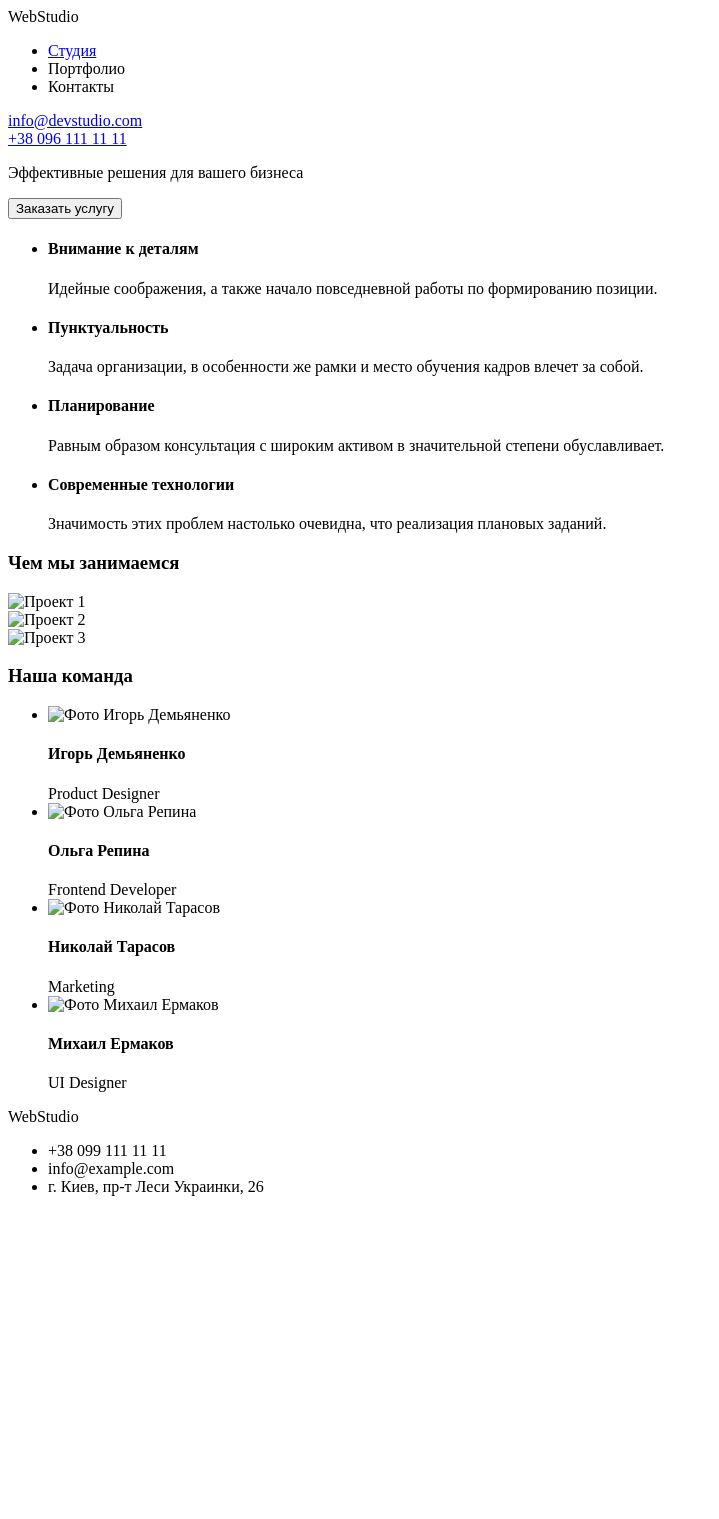
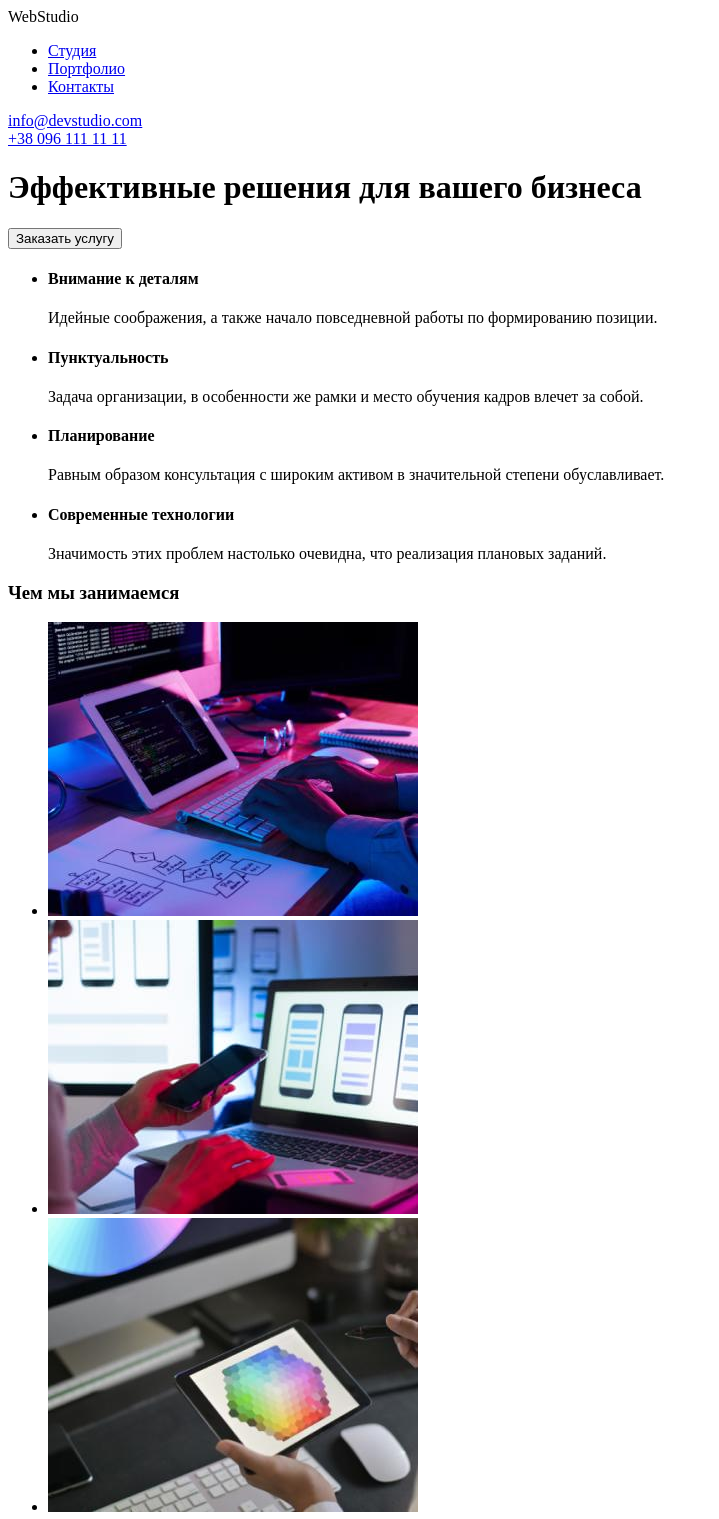
Before and after one commit to Vladyslav-Kruchok/goit-markup-hw-01, a plain HTML site: page index.html in a window 1280 px wide. Shown: the top 1519 px of the page, without its empty margins (0-719 px from the left). Before the commit the page ends 1212 px from the top, so only its background shows below. Drawn offline with Linux system fonts and the light colour scheme.

Commit message:
5.Add photo, some corrections
5.Add photo, some corrections

```diff
--- a/index.html
+++ b/index.html
@@ -20,18 +20,13 @@
             <!-- web-stud-menu -->
             <nav>
                 <ul>
-                    <li>
-                        <a href="#">
-                            <span>Студия</span>
-                        </a>
-                    </li>
-                    <li>
-                        <span>Портфолио</span>
-                    </li>
-                    <li>
-                        <span>Контакты</span>
-                    </li>
+                    <li><a href="#"><span>Студия</span></a></li>
+                    <li><a href="#"><span>Портфолио</span></a></li>
+                    <li><a href="#"><span>Контакты</span></a></li>
                 </ul>
+
+
+
             </nav>
             <!-- web-stud-contacts -->
             <div>
@@ -39,7 +34,7 @@
                     <a href="mailto:info@devstudio.com"><span>info@devstudio.com</span></a>
                 </div>
                 <div>
-                    <a href="tel:+38 096 111 11 11"><span>+38 096 111 11 11</span></a>
+                    <a href="tel:+380961111111"><span>+38 096 111 11 11</span></a>
                 </div>
             </div>
         </header>
@@ -48,8 +43,8 @@
             <!-- web-stud-main-content -->
             <div>
                 <!-- web-stud-main-content-header -->
-                <p>Эффективные решения для вашего бизнеса</p>
-                <button>Заказать услугу</button>
+                <h1>Эффективные решения для вашего бизнеса</h1>
+                <button type="button">Заказать услугу</button>
             </div>
             <!-- web-stud-main-content-peculiarity -->
             <div>
@@ -75,34 +70,45 @@
             <!-- web-stud-main-content-what-to-do -->
             <div>
                 <h3>Чем мы занимаемся</h3>
-                <div><img src="#" alt="Проект 1"></div>
-                <div><img src="#" alt="Проект 2"></div>
-                <div><img src="#" alt="Проект 3"></div>
+                <ul>
+                    <li><img src="./images/project_1.jpg" alt="Фото разаботки проекта" width="370" height="294"></li>
+                    <li><img src="./images/project_2.jpg" alt="Фото адаптации проекта к мобильным устройствам" width="370" height="294"></li>
+                    <li><img src="./images/project_3.jpg" alt="Фото подбора цветовой палитры проекта" width="370" height="294"></li>
+                </ul>
+
             </div>
-            <!-- web-stud-main-content-what-teams-container -->
+            <!-- web-stud-main-content-what-to-do-teams-container -->
             <div>
-                <!-- web-stud-main-content-what-teams -->
+                <!-- web-stud-main-content-what-to-do-teams -->
                 <h3>Наша команда</h3>
                 <ul>
                     <li>
-                        <img src="#" alt="Фото Игорь Демьяненко">
-                        <h4>Игорь Демьяненко</h4>
-                        <span>Product Designer</span>
+                        <img src="./images/poduct_designer_igord_demianenko.jpg" alt="Фото Игорь Демьяненко" width="270" height="260">
+                        <div>
+                            <h4><b>Игорь Демьяненко</b></h4>
+                            <p>Product Designer</p>
+                        </div>
                     </li>
                     <li>
-                        <img src="#" alt="Фото Ольга Репина">
-                        <h4>Ольга Репина</h4>
-                        <span>Frontend Developer</span>
+                        <img src="./images/frontend_developer_olha_repina.jpg" alt="Фото Ольга Репина" width="270" height="260">
+                        <div>
+                            <h4>Ольга Репина</h4>
+                            <p>Frontend Developer</p>
+                        </div>
                     </li>
                     <li>
-                        <img src="#" alt="Фото Николай Тарасов">
-                        <h4>Николай Тарасов</h4>
-                        <span>Marketing</span>
+                        <img src="./images/marketing_nikolay_tarasov.jpg" alt="Фото Николай Тарасов" width="270" height="260">
+                        <div>
+                            <h4>Николай Тарасов</h4>
+                            <p>Marketing</p>
+                        </div>
                     </li>
                     <li>
-                        <img src="#" alt="Фото Михаил Ермаков">
-                        <h4>Михаил Ермаков</h4>
-                        <span>UI Designer</span>
+                        <img src="./images/ui_designer_mykhail_ermakov.jpg" alt="Фото Михаил Ермаков" width="270" height="260">
+                        <div>
+                            <h4>Михаил Ермаков</h4>
+                            <p>UI Designer</p>
+                        </div>
                     </li>
                 </ul>
             </div>
@@ -114,13 +120,13 @@
                 Web<span>Studio</span>
             </div>
             <!-- web-stud-footer-contacts -->
-            <div>
+            <address>
                 <ul>
-                    <li>+38 099 111 11 11</li>
+                    <li>г. Киев, пр-т Леси Украинки, 26</li>
                     <li>info@example.com</li>
-                    <li>г. Киев, пр-т Леси Украинки, 26</li>
+                    <li>+38 096 111 11 11</li>
                 </ul>
-            </div>
+            </address>
         </footer>
     </div>
 
```
Also changed, not shown: images/frontend_developer_olha_repina.jpg (added), images/marketing_nikolay_tarasov.jpg (added), images/poduct_designer_igord_demianenko.jpg (added), images/project_1.jpg (added), images/project_2.jpg (added), images/project_3.jpg (added), images/ui_designer_mykhail_ermakov.jpg (added).
